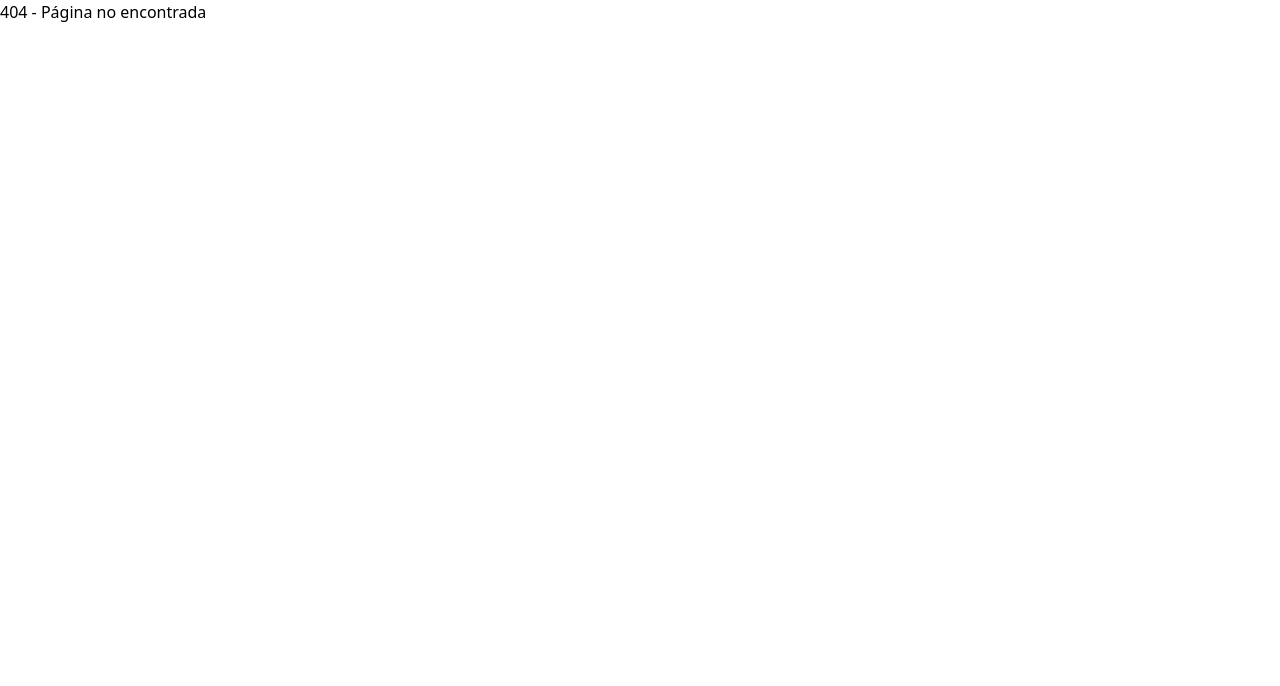
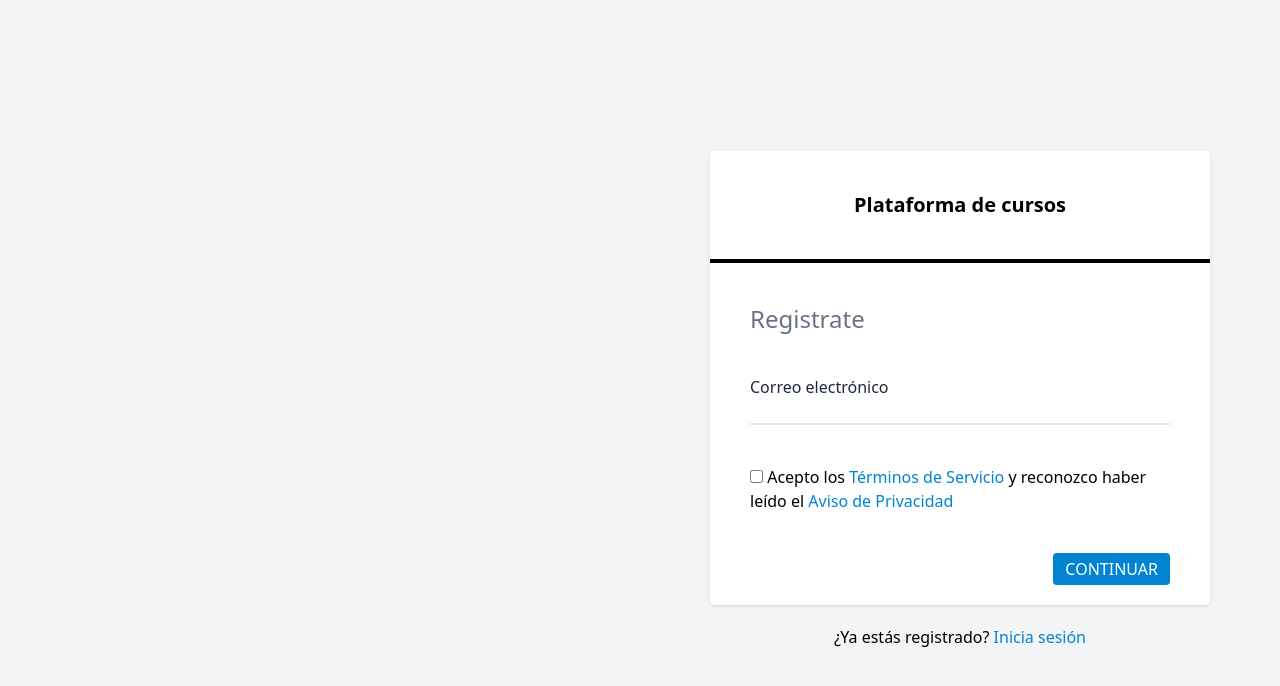
Before and after one commit to Elias288/Plataforma-de-Estudio, a React (Vite) app in the folder frontend/: page /registration in a window 1280 px wide. Before the commit this address had no page. Shown: the top 686 px of the page. Built offline with nearby package versions, Linux system fonts and the light colour scheme.

Commit message:
style(Frontend): Login y registro

```diff
--- a/frontend/src/pages/Login.tsx
+++ b/frontend/src/pages/Login.tsx
@@ -1,12 +1,60 @@
-import { Link } from 'react-router-dom';
+import { useNavigate } from 'react-router-dom';
 
 const Login = () => {
+  let navigate = useNavigate();
+
   return (
-    <div>
-      <h1>Login</h1>
+    <main className="bg-gray-100 min-h-screen">
+      <section>
+        <article className="lg:w-[50%] lg:absolute lg:top-[50%] lg:left-[50%] lg: right-auto lg:translate-y-[-50%]">
+          <form className="bg-white max-w-125 mx-auto rounded-sm shadow-sm pb-5 flex flex-col gap-10 mb-5">
+            <legend className="border-b-4 p-10">
+              <h1 className="text-xl font-bold text-center">Plataforma de cursos</h1>
+            </legend>
 
-      <Link to={'/'}>home</Link>
-    </div>
+            <h2 className="text-2xl text-gray-500 px-10">Inicia sesión</h2>
+
+            <label className="flex flex-col px-10 ">
+              <span className="text-gray-800">Correo electrónico</span>
+              <input
+                type="email"
+                name="email"
+                className="border-0 border-b-2 border-b-gray-200 focus-visible:outline-0"
+              />
+            </label>
+
+            <label className="flex flex-col  px-10">
+              <span className="text-gray-800">Contraseña</span>
+              <input
+                type="password"
+                name="pass"
+                className="border-0 border-b-2 border-b-gray-200 focus-visible:outline-0"
+              />
+            </label>
+
+            <label className="flex justify-end text-sky-600 px-10">
+              <button
+                className="bg-white px-4 py-2 border rounded-sm shadow-md cursor-pointer"
+                onClick={() => navigate('/')}
+              >
+                Iniciar sesión
+              </button>
+            </label>
+          </form>
+
+          <div className="registerCard bg-white max-w-125 mx-auto rounded-sm shadow-sm py-5">
+            <h2 className="text-2xl text-gray-500 px-10 text-center mb-5">¿Primer Ingreso?</h2>
+
+            <button
+              className="mx-auto block bg-sky-600 rounded-sm text-white px-25 py-2 cursor-pointer shadow-md"
+              onClick={() => navigate('/registration')}
+            >
+              OBTÉN TU ACCESO AQUÍ
+            </button>
+          </div>
+        </article>
+      </section>
+    </main>
   );
 };
 
--- /dev/null
+++ b/frontend/src/pages/Registration.tsx
@@ -0,0 +1,71 @@
+import { Link, useNavigate } from 'react-router-dom';
+
+const Registration = () => {
+  let navigate = useNavigate();
+
+  return (
+    <main className="bg-gray-100 min-h-screen">
+      <section>
+        <article className="lg:w-[50%] lg:absolute lg:top-[50%] lg:left-[50%] lg: right-auto lg:translate-y-[-50%]">
+          <form className="bg-white max-w-125 mx-auto rounded-sm shadow-sm pb-5 flex flex-col gap-10 mb-5">
+            <legend className="border-b-4 p-10">
+              <h1 className="text-xl font-bold text-center">Plataforma de cursos</h1>
+            </legend>
+
+            <h2 className="text-2xl text-gray-500 px-10">Registrate</h2>
+
+            <label className="flex flex-col px-10 ">
+              <span className="text-gray-800">Correo electrónico</span>
+              <input
+                type="email"
+                name="email"
+                className="border-0 border-b-2 border-b-gray-200 focus-visible:outline-0"
+              />
+            </label>
+
+            <label className="px-10">
+              <input type="checkbox" name="terminosYCondiciones" id="terminos" />{' '}
+              <span className="select-none">
+                Acepto los{' '}
+                <a
+                  href="http://google.com"
+                  target="_blank"
+                  rel="noopener noreferrer"
+                  className="text-sky-600"
+                >
+                  Términos de Servicio
+                </a>{' '}
+                y reconozco haber leído el{' '}
+                <a
+                  href="http://google.com"
+                  target="_blank"
+                  rel="noopener noreferrer"
+                  className="text-sky-600"
+                >
+                  Aviso de Privacidad
+                </a>
+              </span>
+            </label>
+
+            <label className="flex justify-end text-sky-600 px-10">
+              <button
+                onClick={() => navigate('/')}
+                className="bg-sky-600 rounded-sm text-white px-3 py-1 cursor-pointer"
+              >
+                CONTINUAR
+              </button>
+            </label>
+          </form>
+          <span className="block max-w-125 mx-auto text-center">
+            ¿Ya estás registrado?{' '}
+            <Link className="text-sky-600" to={'/login'}>
+              Inicia sesión
+            </Link>
+          </span>
+        </article>
+      </section>
+    </main>
+  );
+};
+
+export default Registration;
--- a/frontend/src/routes/AppRouter.tsx
+++ b/frontend/src/routes/AppRouter.tsx
@@ -3,6 +3,7 @@ import Home from '@/pages/Home';
 import NotFound from '@/pages/NotFound';
 import Login from '@/pages/Login';
 import MainLayout from '@/layouts/MainLayout';
+import Registration from '@/pages/Registration';
 
 const AppRouter = () => {
   return (
@@ -13,6 +14,7 @@ const AppRouter = () => {
         </Route>
 
         <Route path="/login" element={<Login />} />
+        <Route path="/registration" element={<Registration />} />
         <Route path="*" element={<NotFound />} />
       </Routes>
     </BrowserRouter>
```
